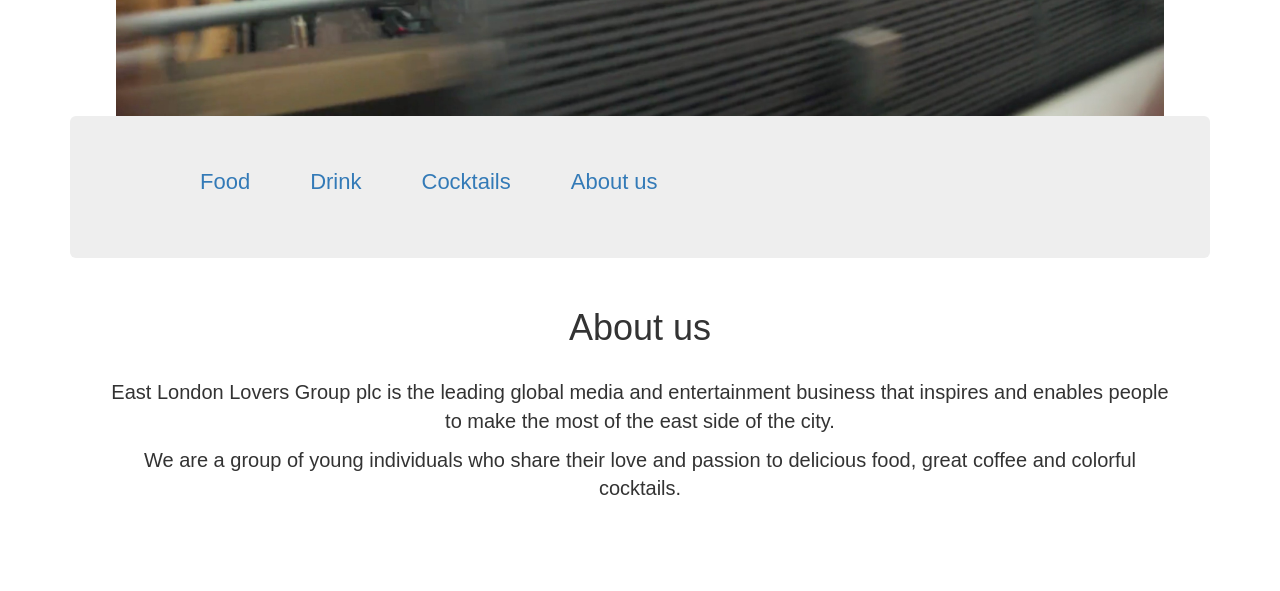
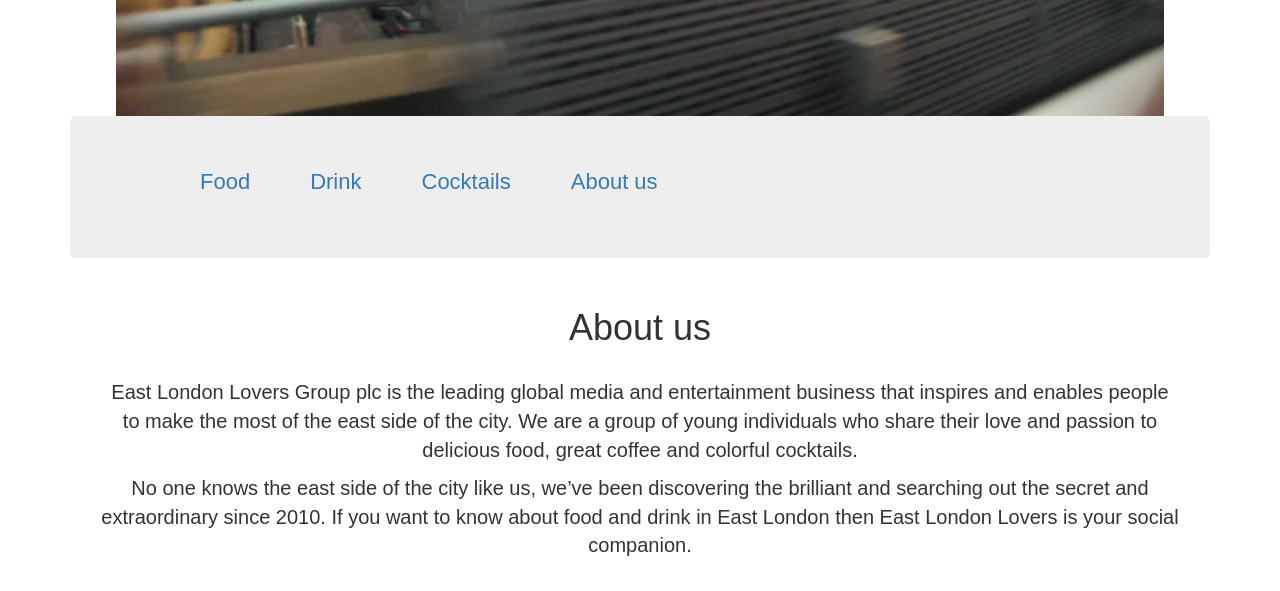
Before and after one commit to ultravi0lettt/website_project_CFG, a plain HTML site: page about_us.html in a window 1280 px wide. Shown: the part 470-1061 px from the top of the page. Drawn offline with Linux system fonts and the light colour scheme.

Commit message:
aboutus_corrections

```diff
--- a/about_us.html
+++ b/about_us.html
@@ -35,9 +35,11 @@
 <div class="nav_div1">
 <p>East London Lovers Group plc is the leading global media and
   entertainment business that inspires and enables people to make
-  the most of the east side of the city.</p>
-  <p>We are a group of young individuals who share their love and passion to delicious food,
+  the most of the east side of the city. We are a group of young individuals who share their love and passion to delicious food,
   great coffee and colorful cocktails.</p>
+  <p>No one knows the east side of the city like us, we’ve been discovering the brilliant
+    and searching out the secret and extraordinary since 2010. If you want to know about food and drink in
+    East London then East London Lovers is your social companion.</p>
 </div>
 
 
```
